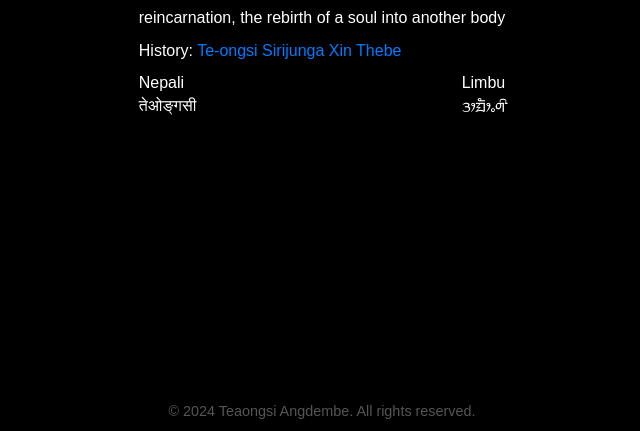
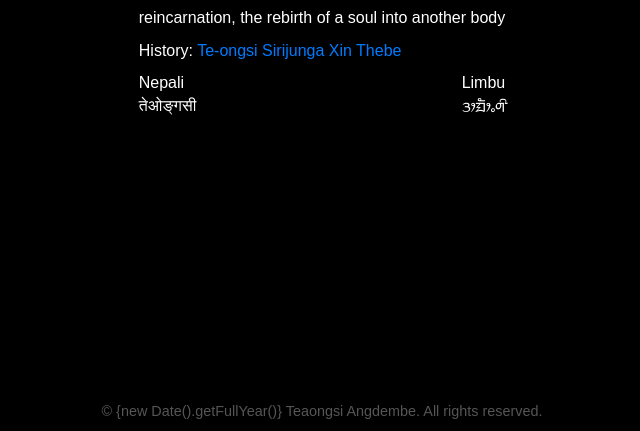
Before and after one commit to teaongsi/placeholder, a plain HTML site: page index.html in a window 1280 px wide. Shown: the part 369-800 px from the top of the page, without its empty margins (318-958 px from the left). Drawn offline with Linux system fonts and the light colour scheme.

Commit message:
Update index.html

```diff
--- a/index.html
+++ b/index.html
@@ -39,7 +39,7 @@
         </div>
     </div>
     <footer>
-        <p>&copy; 2024 Teaongsi Angdembe. All rights reserved.</p>
+        <p>&copy; {new Date().getFullYear()} Teaongsi Angdembe. All rights reserved.</p>
     </footer>
     <audio id="audio" src="sound\pronunciation.mp3"></audio>
     <script src="script.js"></script>
```
